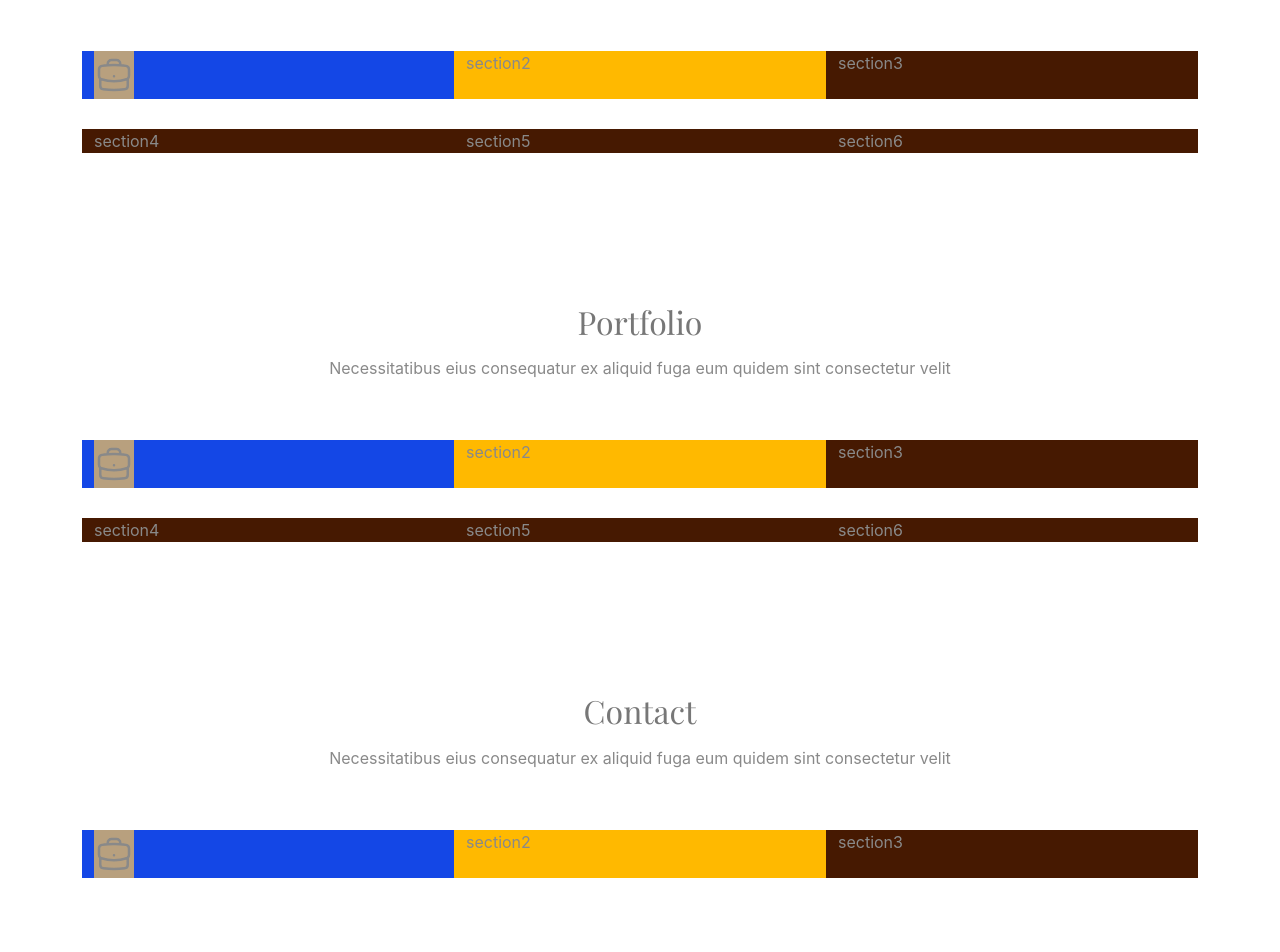
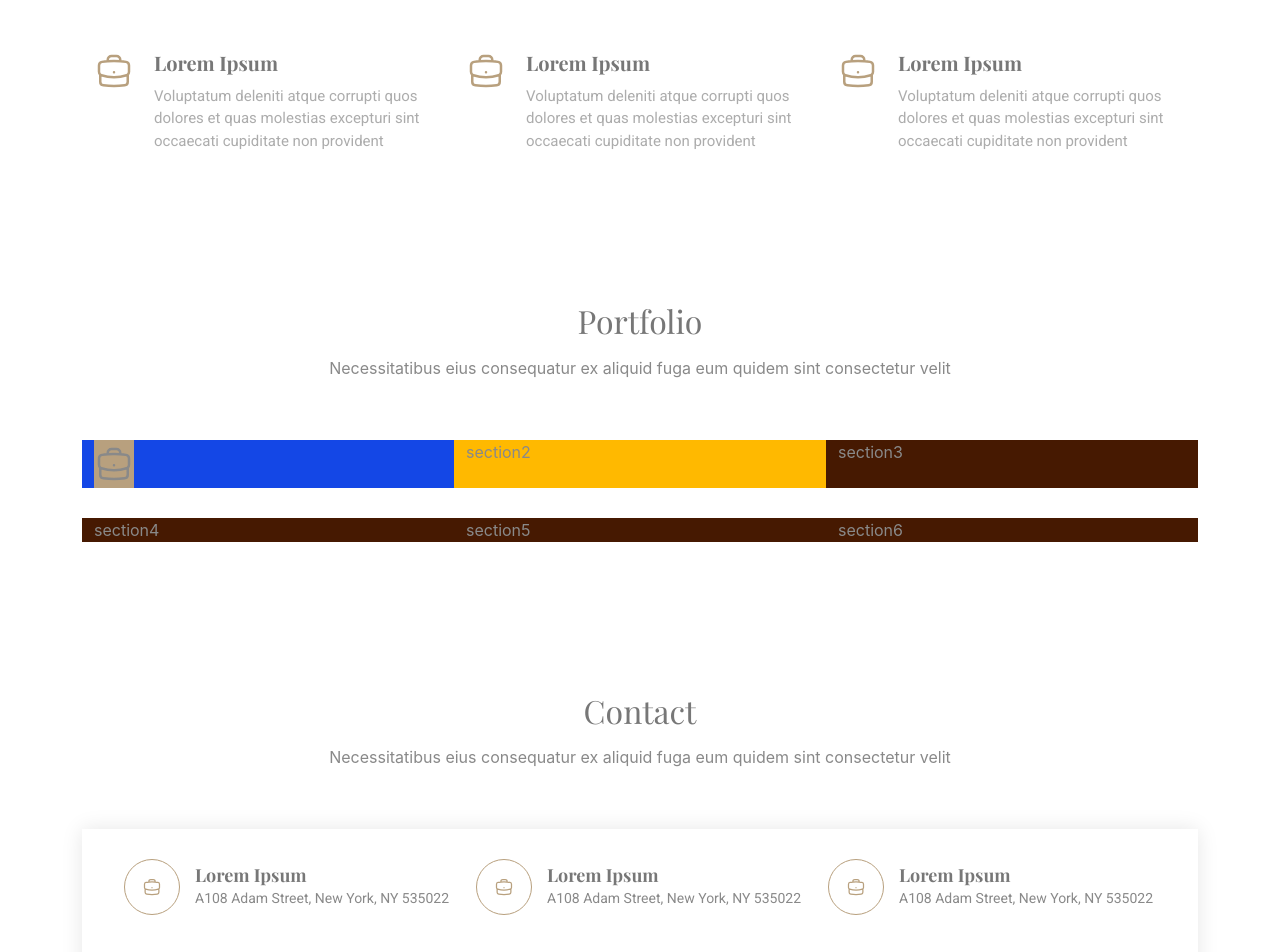
Before and after one commit to nayan-ray/portfolioFrondend, a React (Vite) app in the folder client/: page / in a window 1280 px wide. Shown: the part 1540-2492 px from the top of the page. Built offline with nearby package versions, Linux system fonts and the light colour scheme; a web font is replaced by a local one.

Commit message:
service and contact design section completed

```diff
--- a/client/src/components/about/About.jsx
+++ b/client/src/components/about/About.jsx
@@ -10,9 +10,11 @@ const About = () => {
         </div>
         <div className='w-full mx-auto z-3 sm:max-w-135 md:max-w-180 lg:max-w-240 xl:max-w-285 xxl:max-w-330'>
               <div className='flex flex-col flex-wrap lg:flex-row lg:justify-between'>
-                  <div className='w-full border-20 border-solid border-accent lg:w-1/3 '>
+                  <div className='w-full xs:max-[598px]:truncate lg:w-1/3 '>
+                      <div className='w-full border-20 border-solid border-accent'>
+                         <img src={profileImg} className='max-w-full object-cover h-auto -mt-15 ml-10 mb-10 relative z-2' alt="profile.jpg" />
+                      </div>
 
-                       <img src={profileImg} className='max-w-full object-cover h-auto -mt-15 ml-10 mb-10 relative z-2' alt="profile.jpg" />
 
                   </div>
                   <div className=' mt-6 mx-3 md:px-3 md:mx-0 lg:w-7/12 lg:mt-0'>
--- a/client/src/components/contact/Contact.jsx
+++ b/client/src/components/contact/Contact.jsx
@@ -8,24 +8,82 @@ const Contact = () => {
               <p>Necessitatibus eius consequatur ex aliquid fuga eum quidem sint consectetur velit</p>
         </div>
         <div className='w-full mx-auto px-3 z-3 sm:max-w-135 md:max-w-180 lg:max-w-240 xl:max-w-285 xxl:max-w-330'>
-              <div className='flex flex-col flex-wrap   lg:flex-row '>
-                  <div className='bg-blue-700 mb-7.5  md:px-3 lg:w-1/3 '>
-                      <div>
-                        <svg xmlns="http://www.w3.org/2000/svg" fill="none" viewBox="0 0 24 24" strokeWidth={1.5} stroke="currentColor" className=" w-10 h-12 bg-accent">
-                                <path strokeLinecap="round" strokeLinejoin="round" d="M20.25 14.15v4.25c0 1.094-.787 2.036-1.872 2.18-2.087.277-4.216.42-6.378.42s-4.291-.143-6.378-.42c-1.085-.144-1.872-1.086-1.872-2.18v-4.25m16.5 0a2.18 2.18 0 0 0 .75-1.661V8.706c0-1.081-.768-2.015-1.837-2.175a48.114 48.114 0 0 0-3.413-.387m4.5 8.006c-.194.165-.42.295-.673.38A23.978 23.978 0 0 1 12 15.75c-2.648 0-5.195-.429-7.577-1.22a2.016 2.016 0 0 1-.673-.38m0 0A2.18 2.18 0 0 1 3 12.489V8.706c0-1.081.768-2.015 1.837-2.175a48.111 48.111 0 0 1 3.413-.387m7.5 0V5.25A2.25 2.25 0 0 0 13.5 3h-3a2.25 2.25 0 0 0-2.25 2.25v.894m7.5 0a48.667 48.667 0 0 0-7.5 0M12 12.75h.008v.008H12v-.008Z" />
-                          </svg>
+              <div className='p-7.5 text-white shadow-contact'>
 
-                      </div>
+                <div className='flex flex-col flex-wrap   lg:flex-row'>
 
-                  </div>
-                  <div className=' bg-amber-400 mb-7.5  md:px-3 lg:w-1/3 '>
-                       section2
-                  </div>
-                  <div className='bg-amber-950 mb-7.5  md:px-3 lg:w-1/3 '>
-                       section3
-                  </div>
+                     <div className=' mb-7.5 w-full group md:px-3 lg:w-1/3 '>
+                        <div className='flex flex-row items-center '>
+                           <div className='w-14 h-14 flex items-center justify-center shrink-0 border border-solid border-accent rounded-[50%] transition duration-300 group-hover:bg-accent'>
+                              <svg xmlns="http://www.w3.org/2000/svg" fill="none" viewBox="0 0 24 24" strokeWidth={1.5} stroke="currentColor" className=" w-5 h-5 text-accent transition duration-300 group-hover:text-white">
+                                 <path className='w-5 h-5' strokeLinecap="round" strokeLinejoin="round" d="M20.25 14.15v4.25c0 1.094-.787 2.036-1.872 2.18-2.087.277-4.216.42-6.378.42s-4.291-.143-6.378-.42c-1.085-.144-1.872-1.086-1.872-2.18v-4.25m16.5 0a2.18 2.18 0 0 0 .75-1.661V8.706c0-1.081-.768-2.015-1.837-2.175a48.114 48.114 0 0 0-3.413-.387m4.5 8.006c-.194.165-.42.295-.673.38A23.978 23.978 0 0 1 12 15.75c-2.648 0-5.195-.429-7.577-1.22a2.016 2.016 0 0 1-.673-.38m0 0A2.18 2.18 0 0 1 3 12.489V8.706c0-1.081.768-2.015 1.837-2.175a48.111 48.111 0 0 1 3.413-.387m7.5 0V5.25A2.25 2.25 0 0 0 13.5 3h-3a2.25 2.25 0 0 0-2.25 2.25v.894m7.5 0a48.667 48.667 0 0 0-7.5 0M12 12.75h.008v.008H12v-.008Z" />
+                              </svg>
+                           </div>
 
-              </div>
+
+                           <div className='ms-3.75'>
+                               <h4 className='text-[#777777] font-bold font-playfair mb-0.5 leading-[1.2] transition duration-300 text-[18px] group-hover:text-accent'>
+                                 Lorem Ipsum
+                                </h4>
+                                <p className='text-[14px] text-description font-roboto leading-normal'>
+                                  A108 Adam Street, New York, NY 535022
+                               </p>
+                         </div>
+
+
+                       </div>
+
+                    </div>
+
+                    <div className=' mb-7.5 w-full group md:px-3 lg:w-1/3 '>
+                        <div className='flex flex-row items-center '>
+                           <div className='w-14 h-14 flex items-center justify-center shrink-0 border border-solid border-accent rounded-[50%] transition duration-300 group-hover:bg-accent'>
+                              <svg xmlns="http://www.w3.org/2000/svg" fill="none" viewBox="0 0 24 24" strokeWidth={1.5} stroke="currentColor" className=" w-5 h-5 text-accent transition duration-300 group-hover:text-white">
+                                 <path className='w-5 h-5' strokeLinecap="round" strokeLinejoin="round" d="M20.25 14.15v4.25c0 1.094-.787 2.036-1.872 2.18-2.087.277-4.216.42-6.378.42s-4.291-.143-6.378-.42c-1.085-.144-1.872-1.086-1.872-2.18v-4.25m16.5 0a2.18 2.18 0 0 0 .75-1.661V8.706c0-1.081-.768-2.015-1.837-2.175a48.114 48.114 0 0 0-3.413-.387m4.5 8.006c-.194.165-.42.295-.673.38A23.978 23.978 0 0 1 12 15.75c-2.648 0-5.195-.429-7.577-1.22a2.016 2.016 0 0 1-.673-.38m0 0A2.18 2.18 0 0 1 3 12.489V8.706c0-1.081.768-2.015 1.837-2.175a48.111 48.111 0 0 1 3.413-.387m7.5 0V5.25A2.25 2.25 0 0 0 13.5 3h-3a2.25 2.25 0 0 0-2.25 2.25v.894m7.5 0a48.667 48.667 0 0 0-7.5 0M12 12.75h.008v.008H12v-.008Z" />
+                              </svg>
+                           </div>
+
+
+                           <div className='ms-3.75'>
+                               <h4 className='text-[#777777] font-bold font-playfair mb-0.5 leading-[1.2] transition duration-300 text-[18px] group-hover:text-accent'>
+                                 Lorem Ipsum
+                                </h4>
+                                <p className='text-[14px] text-description font-roboto leading-normal'>
+                                  A108 Adam Street, New York, NY 535022
+                               </p>
+                         </div>
+
+
+                       </div>
+
+                    </div>
+
+                    <div className=' mb-7.5 w-full group md:px-3 lg:w-1/3 '>
+                        <div className='flex flex-row items-center '>
+                           <div className='w-14 h-14 flex items-center justify-center shrink-0 border border-solid border-accent rounded-[50%] transition duration-300 group-hover:bg-accent'>
+                              <svg xmlns="http://www.w3.org/2000/svg" fill="none" viewBox="0 0 24 24" strokeWidth={1.5} stroke="currentColor" className=" w-5 h-5 text-accent transition duration-300 group-hover:text-white">
+                                 <path className='w-5 h-5' strokeLinecap="round" strokeLinejoin="round" d="M20.25 14.15v4.25c0 1.094-.787 2.036-1.872 2.18-2.087.277-4.216.42-6.378.42s-4.291-.143-6.378-.42c-1.085-.144-1.872-1.086-1.872-2.18v-4.25m16.5 0a2.18 2.18 0 0 0 .75-1.661V8.706c0-1.081-.768-2.015-1.837-2.175a48.114 48.114 0 0 0-3.413-.387m4.5 8.006c-.194.165-.42.295-.673.38A23.978 23.978 0 0 1 12 15.75c-2.648 0-5.195-.429-7.577-1.22a2.016 2.016 0 0 1-.673-.38m0 0A2.18 2.18 0 0 1 3 12.489V8.706c0-1.081.768-2.015 1.837-2.175a48.111 48.111 0 0 1 3.413-.387m7.5 0V5.25A2.25 2.25 0 0 0 13.5 3h-3a2.25 2.25 0 0 0-2.25 2.25v.894m7.5 0a48.667 48.667 0 0 0-7.5 0M12 12.75h.008v.008H12v-.008Z" />
+                              </svg>
+                           </div>
+
+
+                           <div className='ms-3.75'>
+                               <h4 className='text-[#777777] font-bold font-playfair mb-0.5 leading-[1.2] transition duration-300 text-[18px] group-hover:text-accent'>
+                                 Lorem Ipsum
+                                </h4>
+                                <p className='text-[14px] text-description font-roboto leading-normal'>
+                                  A108 Adam Street, New York, NY 535022
+                               </p>
+                         </div>
+
+
+                       </div>
+
+                    </div>
+
+
+               </div>
+             </div>
         </div>
     </div>
   )
--- a/client/src/components/service/Service.jsx
+++ b/client/src/components/service/Service.jsx
@@ -9,30 +9,73 @@ const Service = () => {
         </div>
         <div className='w-full mx-auto px-3 z-3 sm:max-w-135 md:max-w-180 lg:max-w-240 xl:max-w-285 xxl:max-w-330'>
               <div className='flex flex-col flex-wrap   md:flex-row '>
-                  <div className='bg-blue-700 mb-7.5 md:w-1/2 md:px-3 lg:w-1/3 '>
-                      <div>
-                        <svg xmlns="http://www.w3.org/2000/svg" fill="none" viewBox="0 0 24 24" strokeWidth={1.5} stroke="currentColor" className=" w-10 h-12 bg-accent">
+                  <div className='mb-7.5 md:w-1/2 md:px-3 lg:w-1/3 '>
+                     <div className="flex group relative before:content-[''] before:absolute before:inset-0 ">
+                       <div className='mr-5'>
+                         <svg xmlns="http://www.w3.org/2000/svg" fill="none" viewBox="0 0 24 24" strokeWidth={1.5} stroke="currentColor" className=" w-10 h-12 -mt-1 text-accent">
                                 <path strokeLinecap="round" strokeLinejoin="round" d="M20.25 14.15v4.25c0 1.094-.787 2.036-1.872 2.18-2.087.277-4.216.42-6.378.42s-4.291-.143-6.378-.42c-1.085-.144-1.872-1.086-1.872-2.18v-4.25m16.5 0a2.18 2.18 0 0 0 .75-1.661V8.706c0-1.081-.768-2.015-1.837-2.175a48.114 48.114 0 0 0-3.413-.387m4.5 8.006c-.194.165-.42.295-.673.38A23.978 23.978 0 0 1 12 15.75c-2.648 0-5.195-.429-7.577-1.22a2.016 2.016 0 0 1-.673-.38m0 0A2.18 2.18 0 0 1 3 12.489V8.706c0-1.081.768-2.015 1.837-2.175a48.111 48.111 0 0 1 3.413-.387m7.5 0V5.25A2.25 2.25 0 0 0 13.5 3h-3a2.25 2.25 0 0 0-2.25 2.25v.894m7.5 0a48.667 48.667 0 0 0-7.5 0M12 12.75h.008v.008H12v-.008Z" />
                           </svg>
 
-                      </div>
+                       </div>
+                        <div>
+                           <h4 className='text-[#777777] font-bold font-playfair mb-2.5 leading-[1.2] transition duration-300 text-[20px] group-hover:text-accent'>
+                              Lorem Ipsum
+                           </h4>
+                           <p className='text-[15px] text-[color-mix(in_srgb,var(--color-description),transparent_30%)] font-roboto'>
+                              Voluptatum deleniti atque corrupti quos dolores et quas molestias excepturi sint occaecati cupiditate non provident
+                           </p>
+                        </div>
+
+                     </div>
 
                   </div>
-                  <div className=' bg-amber-400 mb-7.5 md:w-1/2 md:px-3 lg:w-1/3 '>
-                       section2
+
+
+                  <div className='mb-7.5 md:w-1/2 md:px-3 lg:w-1/3 '>
+                     <div className="flex group relative before:content-[''] before:absolute before:inset-0 ">
+                       <div className='mr-5'>
+                         <svg xmlns="http://www.w3.org/2000/svg" fill="none" viewBox="0 0 24 24" strokeWidth={1.5} stroke="currentColor" className=" w-10 h-12 -mt-1 text-accent">
+                                <path strokeLinecap="round" strokeLinejoin="round" d="M20.25 14.15v4.25c0 1.094-.787 2.036-1.872 2.18-2.087.277-4.216.42-6.378.42s-4.291-.143-6.378-.42c-1.085-.144-1.872-1.086-1.872-2.18v-4.25m16.5 0a2.18 2.18 0 0 0 .75-1.661V8.706c0-1.081-.768-2.015-1.837-2.175a48.114 48.114 0 0 0-3.413-.387m4.5 8.006c-.194.165-.42.295-.673.38A23.978 23.978 0 0 1 12 15.75c-2.648 0-5.195-.429-7.577-1.22a2.016 2.016 0 0 1-.673-.38m0 0A2.18 2.18 0 0 1 3 12.489V8.706c0-1.081.768-2.015 1.837-2.175a48.111 48.111 0 0 1 3.413-.387m7.5 0V5.25A2.25 2.25 0 0 0 13.5 3h-3a2.25 2.25 0 0 0-2.25 2.25v.894m7.5 0a48.667 48.667 0 0 0-7.5 0M12 12.75h.008v.008H12v-.008Z" />
+                          </svg>
+
+                       </div>
+                        <div>
+                           <h4 className='text-[#777777] font-bold font-playfair mb-2.5 leading-[1.2] transition duration-300 text-[20px] group-hover:text-accent'>
+                              Lorem Ipsum
+                           </h4>
+                           <p className='text-[15px] text-[color-mix(in_srgb,var(--color-description),transparent_30%)] font-roboto'>
+                              Voluptatum deleniti atque corrupti quos dolores et quas molestias excepturi sint occaecati cupiditate non provident
+                           </p>
+                        </div>
+
+                     </div>
+
                   </div>
-                  <div className='bg-amber-950 mb-7.5 md:w-1/2 md:px-3 lg:w-1/3 '>
-                       section3
+
+
+                  <div className='mb-7.5 md:w-1/2 md:px-3 lg:w-1/3 '>
+                     <div className="flex group relative before:content-[''] before:absolute before:inset-0 ">
+                       <div className='mr-5 '>
+                         <svg xmlns="http://www.w3.org/2000/svg" fill="none" viewBox="0 0 24 24" strokeWidth={1.5} stroke="currentColor" className=" w-10 h-12 -mt-1 text-accent">
+                                <path strokeLinecap="round" strokeLinejoin="round" d="M20.25 14.15v4.25c0 1.094-.787 2.036-1.872 2.18-2.087.277-4.216.42-6.378.42s-4.291-.143-6.378-.42c-1.085-.144-1.872-1.086-1.872-2.18v-4.25m16.5 0a2.18 2.18 0 0 0 .75-1.661V8.706c0-1.081-.768-2.015-1.837-2.175a48.114 48.114 0 0 0-3.413-.387m4.5 8.006c-.194.165-.42.295-.673.38A23.978 23.978 0 0 1 12 15.75c-2.648 0-5.195-.429-7.577-1.22a2.016 2.016 0 0 1-.673-.38m0 0A2.18 2.18 0 0 1 3 12.489V8.706c0-1.081.768-2.015 1.837-2.175a48.111 48.111 0 0 1 3.413-.387m7.5 0V5.25A2.25 2.25 0 0 0 13.5 3h-3a2.25 2.25 0 0 0-2.25 2.25v.894m7.5 0a48.667 48.667 0 0 0-7.5 0M12 12.75h.008v.008H12v-.008Z" />
+                          </svg>
+
+                       </div>
+                        <div>
+                           <h4 className='text-[#777777] font-bold font-playfair mb-2.5 leading-[1.2] transition duration-300 text-[20px] group-hover:text-accent'>
+                              Lorem Ipsum
+                           </h4>
+                           <p className='text-[15px] text-[color-mix(in_srgb,var(--color-description),transparent_30%)] font-roboto'>
+                              Voluptatum deleniti atque corrupti quos dolores et quas molestias excepturi sint occaecati cupiditate non provident
+                           </p>
+                        </div>
+
+                     </div>
+
                   </div>
-                  <div className='bg-amber-950 mb-7.5 md:w-1/2 md:px-3 lg:w-1/3 '>
-                       section4
-                  </div>
-                  <div className='bg-amber-950 mb-7.5 md:w-1/2 md:px-3 lg:w-1/3 '>
-                       section5
-                  </div>
-                  <div className='bg-amber-950 mb-7.5 md:w-1/2 md:px-3 lg:w-1/3 '>
-                       section6
-                  </div>
+
+
+
               </div>
         </div>
     </div>
--- a/client/src/css/style.css
+++ b/client/src/css/style.css
@@ -21,10 +21,12 @@
     --color-heading: #ffffff;
     --color-surface: #9e9e9e;
     --color-contrast: #ffffff;
+    --color-description : #898989;
     --color-accent: #b8a07e;
     --color-nav: rgba(255, 255, 255, 0.6);
     --shadow-header-shadow: 0px 0 18px rgba(0, 0, 0, 0.1);
     --shadow-info: 0px 0 30px rgba(0, 0, 0, 0.1);
+    --shadow-contact: 0px 0 20px rgba(0, 0, 0, 0.1);
 
 
 }
```
